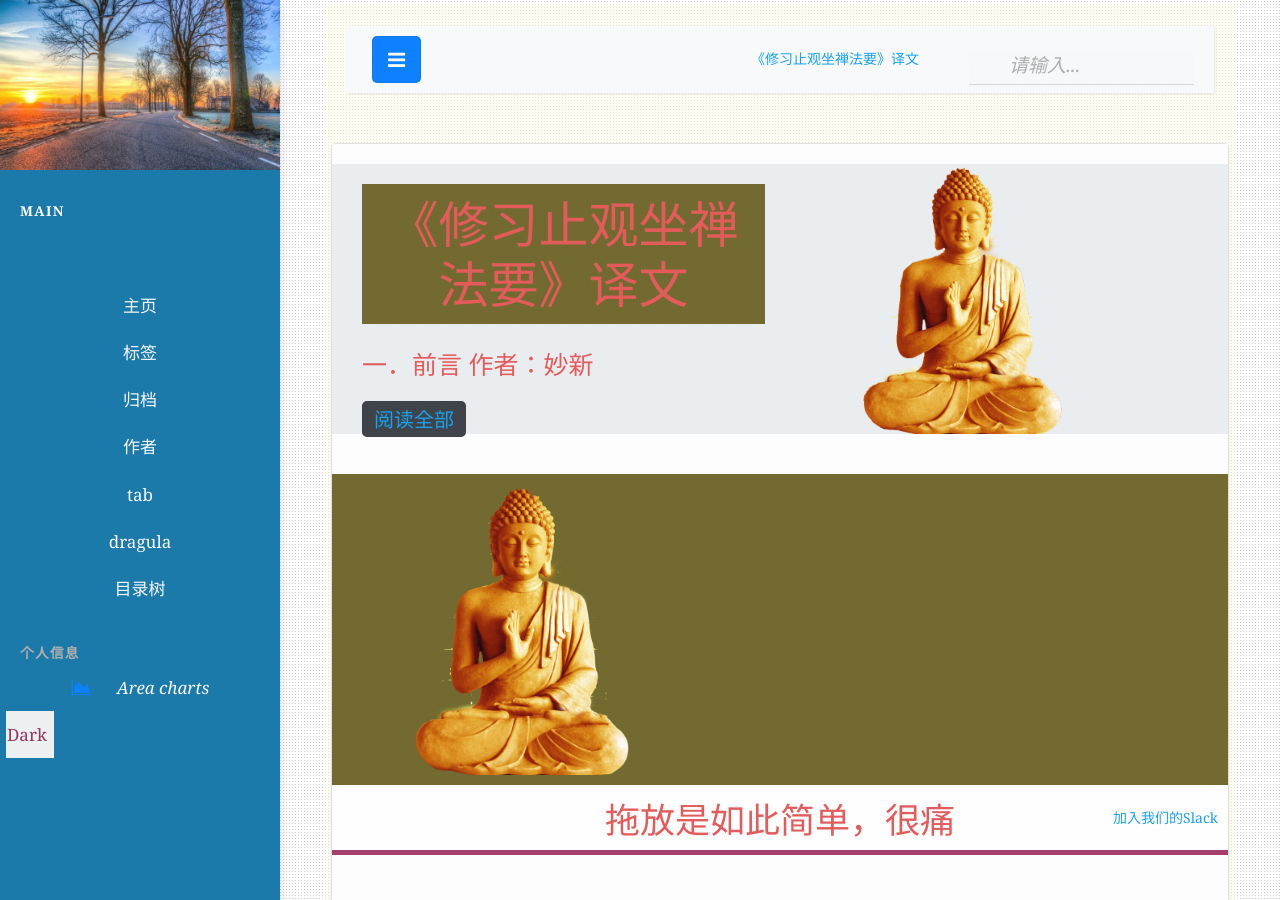
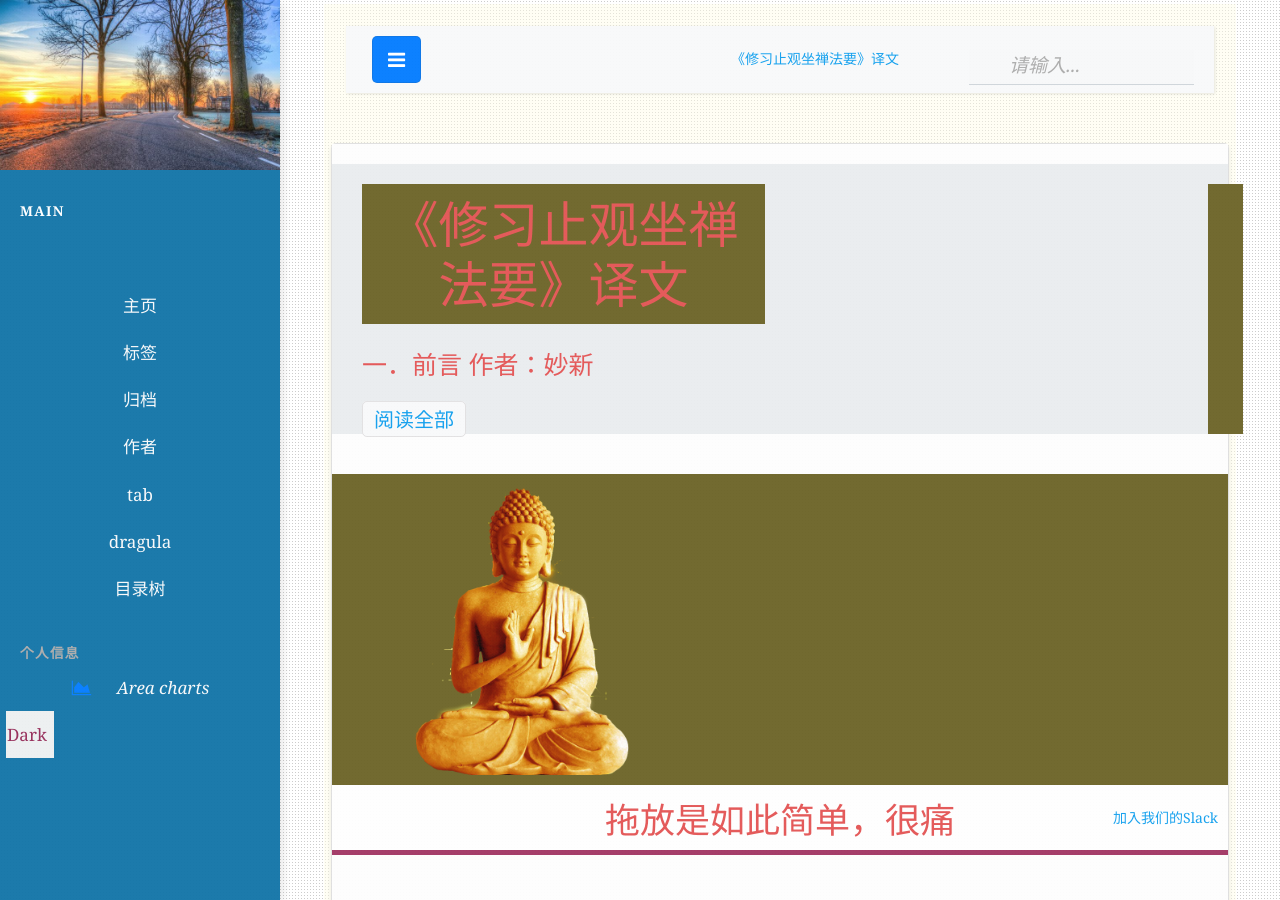
Before and after one commit to nengwuzhi/nengwuzhi.github.ioce, a Jekyll site: the page built from pages/dragula.html, in a window 1280 px wide and 900 px high. Built offline with Jekyll 4.4.1, drawn with Linux system fonts in a browser that asks for light colours; nearby versions of some CDN libraries.

Commit message:
Update dragula.html

```diff
--- a/pages/dragula.html
+++ b/pages/dragula.html
@@ -24,9 +24,9 @@
                 <p class="mb-3 lead">
                     {{ post.excerpt | strip_html | strip_html | truncate: 30 }}
                 </p>
-                <a href="{{site.baseurl}}{{post.url}}" class="btn btn-dark">阅读全部</a>
+                <a href="{{site.baseurl}}{{post.url}}" class="btn btn-light">阅读全部</a>
             </div>
-          <div class="col-md-6 d-none d-md-block pr-0" style="background-size:cover;background-image:url({{ post.featimg }});">	</div>
+          <h1><a href="{{site.baseurl}}{{post.url}}" alt="dragula" class="col-md-6 d-none d-md-block pr-0" style="background-size:cover;background-image:url({{ post.featimg }});">	</a></h1>
         </div>
     </div>
 </div>
```
